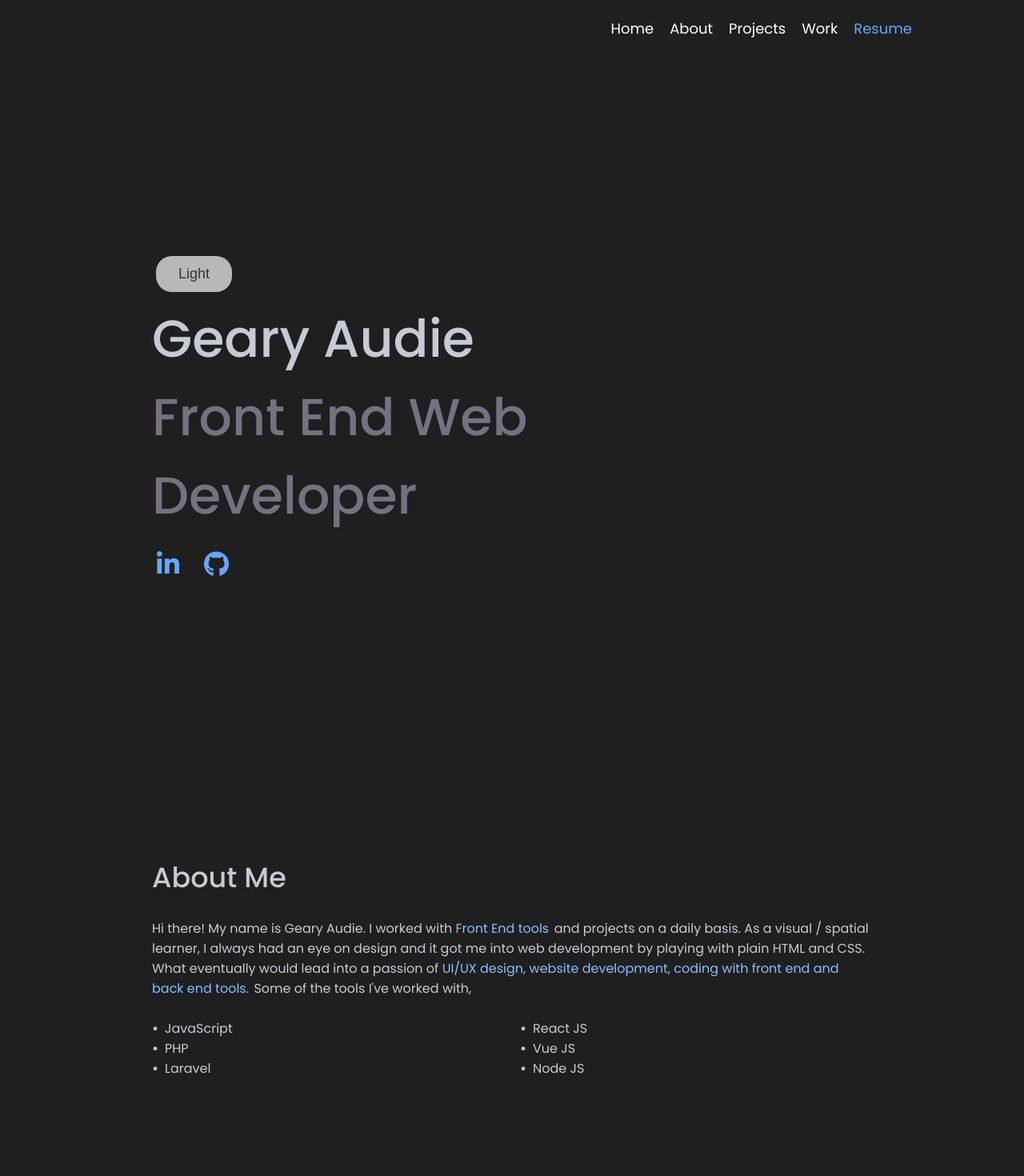
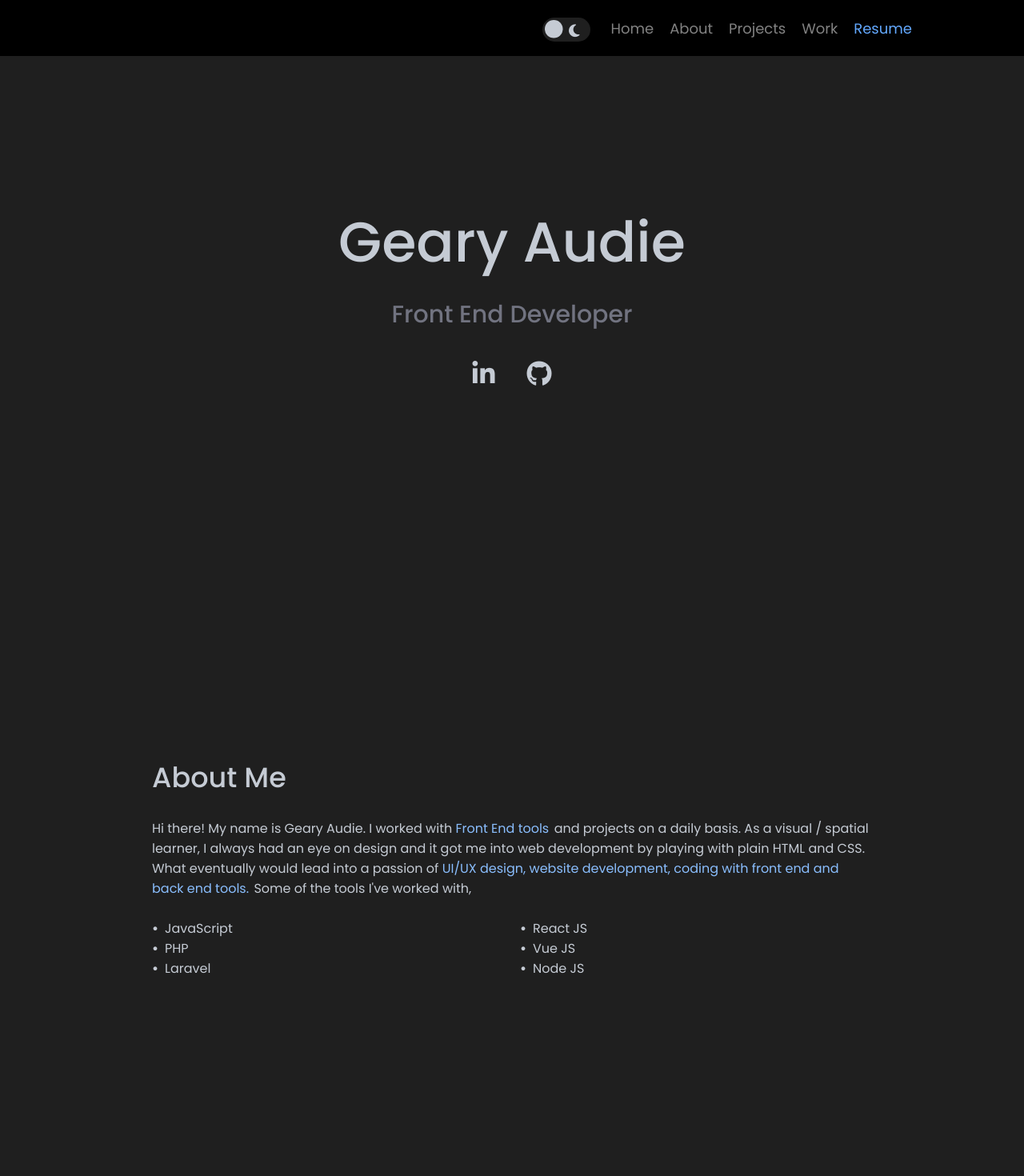
Before and after one commit to gearyaudie/pf-website, a React (Create React App) app: page / in a window 1280 px wide. Shown: the top 1470 px of the page at 80% size. Built offline with nearby package versions, Linux system fonts and the light colour scheme.

Commit message:
Toggle Button Style

```diff
--- a/src/App.css
+++ b/src/App.css
@@ -6,6 +6,7 @@
   --dark-gray: #1f1f1f;
   --gray: #c5cbd4;
   --muted: #595959;
+  --white: #fff;
 }
 
 * {
@@ -66,15 +67,15 @@ a {
   color: #333;
 }
 
-.text-secondary {
-  color: #717380;
-}
-
 /* Navbar */
 .navbar {
-  background: var(--dark-gray);
-  color: #fff;
+  background-color: var(--dark-gray);
+  color: var(--white);
   height: 70px;
+  position: fixed;
+  top: 0;
+  width: 100%;
+  z-index: 10;
 }
 
 .navbar ul {
@@ -82,7 +83,7 @@ a {
 }
 
 .navbar a {
-  color: #fff;
+  color: #828282;
   font-size: 18px;
   margin: 10px;
 }
@@ -105,20 +106,14 @@ a {
 
 /* Home */
 .home-sec {
-  /* background: var(--dark-gray); */
-  /* margin-top: 250px;
-  margin-bottom: 300px; */
   height: 600px;
-  /* margin-top: 200px; */
   padding: 0 100px;
 }
 
 .home-sec .toggle-btn {
-  padding: 12px 28px;
+  padding: 8px 26px;
   font-size: 18px;
   font-weight: 500;
-  margin-left: 5px;
-  margin-bottom: 10px;
   border-radius: 20px;
   background-color: #b8b8b8;
   color: #333;
@@ -126,11 +121,9 @@ a {
 }
 
 .home-sec .toggle-btn-lightmode {
-  padding: 12px 28px;
+  padding: 8px 26px;
   font-size: 18px;
   font-weight: 500;
-  margin-left: 5px;
-  margin-bottom: 10px;
   border-radius: 20px;
   background-color: #333;
   color: #b8b8b8;
@@ -139,22 +132,28 @@ a {
 
 .home-sec-pad {
   padding-top: 250px;
+  text-align: center;
 }
 
 .home-sec h1 {
-  font-size: 65px;
+  font-size: 70px;
   font-weight: 500;
 }
 
+.home-sec .text-secondary {
+  padding-top: 15px;
+  padding-bottom: 15px;
+  font-size: 30px;
+  color: #717380;
+}
+
 .home-sec .icons {
-  margin-left: 6px;
-  margin-right: 25px;
-  color: var(--primary);
+  margin: 20px;
+  color: var(--gray);
 }
 
 .icons-lightmode {
-  margin-left: 6px;
-  margin-right: 25px;
+  margin: 20px;
   color: var(--dark-gray);
 }
 
@@ -168,8 +167,13 @@ a {
 
 /* Projects */
 .projects-sec {
-  margin-top: 375px;
+  height: 100%;
   padding: 0 100px;
+}
+
+.projects-pad {
+  margin-top: 145px;
+  padding-top: 50px;
 }
 
 .projects-sec h1 {
@@ -262,9 +266,14 @@ a {
 
 /* About Me */
 .about-sec {
-  margin-top: 400px;
+  height: 500px;
   padding: 0 100px;
   text-align: left;
+}
+
+.about-pad {
+  margin-top: 275px;
+  padding-top: 70px;
 }
 
 .about-sec h1 {
@@ -296,8 +305,13 @@ a {
 
 /* Work */
 .work-sec {
-  margin-top: 300px;
+  height: 400px;
   padding: 0 100px;
+}
+
+.work-pad {
+  margin-top: 150px;
+  padding-top: 50px;
 }
 
 .work-sec h1 {
@@ -318,7 +332,7 @@ a {
 /* Contact */
 
 .contact-sec {
-  margin: 175px auto;
+  margin-top: 275px;
   /* padding: 0 100px; */
   text-align: center;
 }
@@ -445,6 +459,16 @@ a {
     padding: 0 20px;
   }
 
+  .projects-grid {
+    margin: 0 auto;
+    padding: 0 10;
+    max-width: 300px;
+  }
+
+  .grid-3 {
+    grid-template-columns: repeat(1, 1fr);
+  }
+
   .projects-sec .proj-img {
     width: 350px;
     height: 225px;
@@ -459,15 +483,15 @@ a {
 
 @media (max-width: 425px) {
   .home-sec {
-    height: 400px;
+    /* height: 400px; */
     /* margin-top: 200px; */
     padding: 0 30px;
   }
-  .home-sec-pad {
-    padding-top: 125px;
+  .about-pad {
+    margin-top: 150px;
   }
   .about-sec {
-    margin-top: 350px;
+    /* margin-top: 350px; */
   }
   .home-sec h1 {
     font-size: 40px;
@@ -481,10 +505,93 @@ a {
   }
   .navbar a {
     color: #fff;
-    font-size: 15px;
+    font-size: 12.5px;
     margin: 5px;
   }
   .navbar .flex {
     justify-content: center;
   }
 }
+
+/* Toggle Button */
+.checkbox {
+  opacity: 0;
+  position: absolute;
+}
+
+.toggle-li {
+  margin-right: 25px;
+  padding-top: 5px;
+}
+
+.label {
+  background-color: var(--dark-gray);
+  border-radius: 50px;
+  cursor: pointer;
+  display: flex;
+  align-items: center;
+  justify-content: space-between;
+  padding: 10px;
+  position: relative;
+  height: 20px;
+  width: 40px;
+  transform: scale(1.5);
+}
+
+.label-light {
+  background-color: var(--gray);
+  border-radius: 50px;
+  cursor: pointer;
+  display: flex;
+  align-items: center;
+  justify-content: space-between;
+  padding: 5px;
+  position: relative;
+  /* height: 26px;
+  width: 50px; */
+  height: 20px;
+  width: 40px;
+  transform: scale(1.5);
+}
+
+.ball {
+  background-color: var(--gray);
+  border-radius: 50%;
+  position: absolute;
+  top: 2px;
+  left: 2px;
+  height: 15px;
+  width: 15px;
+  transform: translateX(0px);
+  transition: transform 0.2s linear;
+}
+
+.ball-light {
+  background-color: var(--dark-gray);
+  border-radius: 50%;
+  position: absolute;
+  top: 2px;
+  left: 0;
+  /* height: 22px;
+  width: 22px; */
+  height: 15px;
+  width: 15px;
+  transform: translateX(0px);
+  transition: transform 0.2s linear;
+}
+
+.checkbox:checked + .label .ball {
+  transform: translateX(24px);
+}
+
+.checkbox:checked + .label-light .ball-light {
+  transform: translateX(24px);
+}
+
+.fa-moon {
+  color: var(--gray);
+}
+
+.fa-sun {
+  color: var(--dark-gray);
+}
--- a/src/components/AboutMe.js
+++ b/src/components/AboutMe.js
@@ -6,8 +6,8 @@ export const AboutMe = () => {
 
   return (
     <div className="about-sec container" id="about">
+      <div className="about-pad">
         <h1>About Me</h1>
-
         <p className="about-text">
           Hi there! My name is Geary Audie. I worked with{" "}
           <span
@@ -18,15 +18,15 @@ export const AboutMe = () => {
             Front End tools
           </span>
           and projects on a daily basis. As a visual / spatial learner, I always
-        had an eye on design and it got me into web development by playing with
-        plain HTML and CSS. What eventually would lead into a passion of{" "}
+          had an eye on design and it got me into web development by playing
+          with plain HTML and CSS. What eventually would lead into a passion of{" "}
           <span
             className={
               themeData === true ? "about-special-lightmode" : "about-special"
             }
           >
-          UI/UX design, website development, coding with front end and back end
-          tools.
+            UI/UX design, website development, coding with front end and back
+            end tools.
           </span>
           Some of the tools I've worked with,
         </p>
@@ -44,5 +44,6 @@ export const AboutMe = () => {
           <p className="skills-list">Node JS</p>
         </div>
       </div>
+    </div>
   );
 };
--- a/src/components/Home.js
+++ b/src/components/Home.js
@@ -13,27 +13,13 @@ export const Home = () => {
   const dispatch = useDispatch();
 
   return (
-    <div className={themeData === true ? "theme" : ""}>
+    <div className={themeData === true ? "theme" : ""} id="home">
       {/* <div className="theme"> */}
       {/* <Navbar /> */}
       <div className="home-sec container">
         <div className="home-sec-pad">
-          <button
-            onClick={() => {
-              console.log(themeData);
-              dispatch(toggleThemeColor(!themeData));
-              console.log(themeData);
-            }}
-            className={
-              themeData === false ? "toggle-btn" : "toggle-btn-lightmode"
-            }
-          >
-            {themeData === false ? "Light" : "Dark"}
-          </button>
           <h1>Geary Audie</h1>
-          {/* {console.log("123")} */}
-          <h1 className="text-secondary">Front End Web</h1>
-          <h1 className="text-secondary">Developer</h1>
+          <h1 className="text-secondary">Front End Developer</h1>
           <div className="icons-container">
             <a
               className={themeData === true ? "icons-lightmode" : "icons"}
--- a/src/components/Projects.js
+++ b/src/components/Projects.js
@@ -2,11 +2,12 @@ import React from "react";
 
 export const Projects = () => {
   return (
-    <div className="projects-sec container" id="projects">
+    <div className="projects-sec container">
+      <div className="projects-pad" id="projects">
         <h1>Projects</h1>
         <p>All projects repository are available for view on GitHub</p>
         <div className="grid-container">
-        <div className="grid-3">
+          <div className="grid-3 projects-grid">
             <div className="proj-container">
               <a href="https://contact-tracing.netlify.app/">
                 <div className="proj-card">
@@ -91,5 +92,6 @@ export const Projects = () => {
           </div>
         </div>
       </div>
+    </div>
   );
 };
--- a/src/components/Work.js
+++ b/src/components/Work.js
@@ -6,6 +6,7 @@ export const Work = () => {
 
   return (
     <div className="work-sec container" id="work">
+      <div className="work-pad">
         <h1>Work</h1>
         <p className="work-title">
           Front End Web Developer Intern -{" "}
@@ -19,8 +20,8 @@ export const Work = () => {
         </p>
         <p className="work-desc">
           (May - Aug 2021) Worked closely with the tech team on maintanance,
-        feature developments, and housekeeping tasks on the main website. Worked
-        with React JS, Node JS, Git.
+          feature developments, and housekeeping tasks on the main website.
+          Worked with React JS, Node JS, Git.
         </p>
         <hr />
         <p className="work-title">
@@ -39,5 +40,6 @@ export const Work = () => {
           involved: Microsoft BI, Python.
         </p>
       </div>
+    </div>
   );
 };
--- a/src/shared/Navbar.js
+++ b/src/shared/Navbar.js
@@ -1,19 +1,47 @@
 import React from "react";
+import { useDispatch, useSelector } from "react-redux";
 import { Link } from "react-scroll";
+import { toggleThemeColor } from "../redux/actions/theme";
 
 export const Navbar = () => {
+  const themeData = useSelector((state) => state.theme.themeChange);
+  const dispatch = useDispatch();
+
   return (
     <>
-      <div className="navbar">
+      <nav
+        className="navbar"
+        style={themeData === false ? { backgroundColor: "#000000" } : {}}
+      >
         <div className="container flex">
           <h1> </h1>
           <nav>
             <ul>
+              <li className="toggle-li">
+                <input
+                  type="checkbox"
+                  className="checkbox"
+                  id="chk"
+                  onChange={() => {
+                    dispatch(toggleThemeColor(!themeData));
+                  }}
+                />
+                <label
+                  className={themeData === false ? "label" : "label-light"}
+                  for="chk"
+                >
+                  <i class="fas fa-sun fa-xs"></i>
+                  <i class="fas fa-moon fa-xs"></i>
+                  <div
+                    class={themeData === false ? "ball" : "ball-light"}
+                  ></div>
+                </label>
+              </li>
               <li>
                 {/* <a href="/">Home</a> */}
                 <Link
                   activateClass="active"
-                  to="section1"
+                  to="home"
                   spy={true}
                   smooth={true}
                   offset={-70}
@@ -73,7 +101,7 @@ export const Navbar = () => {
             </ul>
           </nav>
         </div>
-      </div>
+      </nav>
     </>
   );
 };
```
Lines whose indentation alone changed are shown as unchanged.
